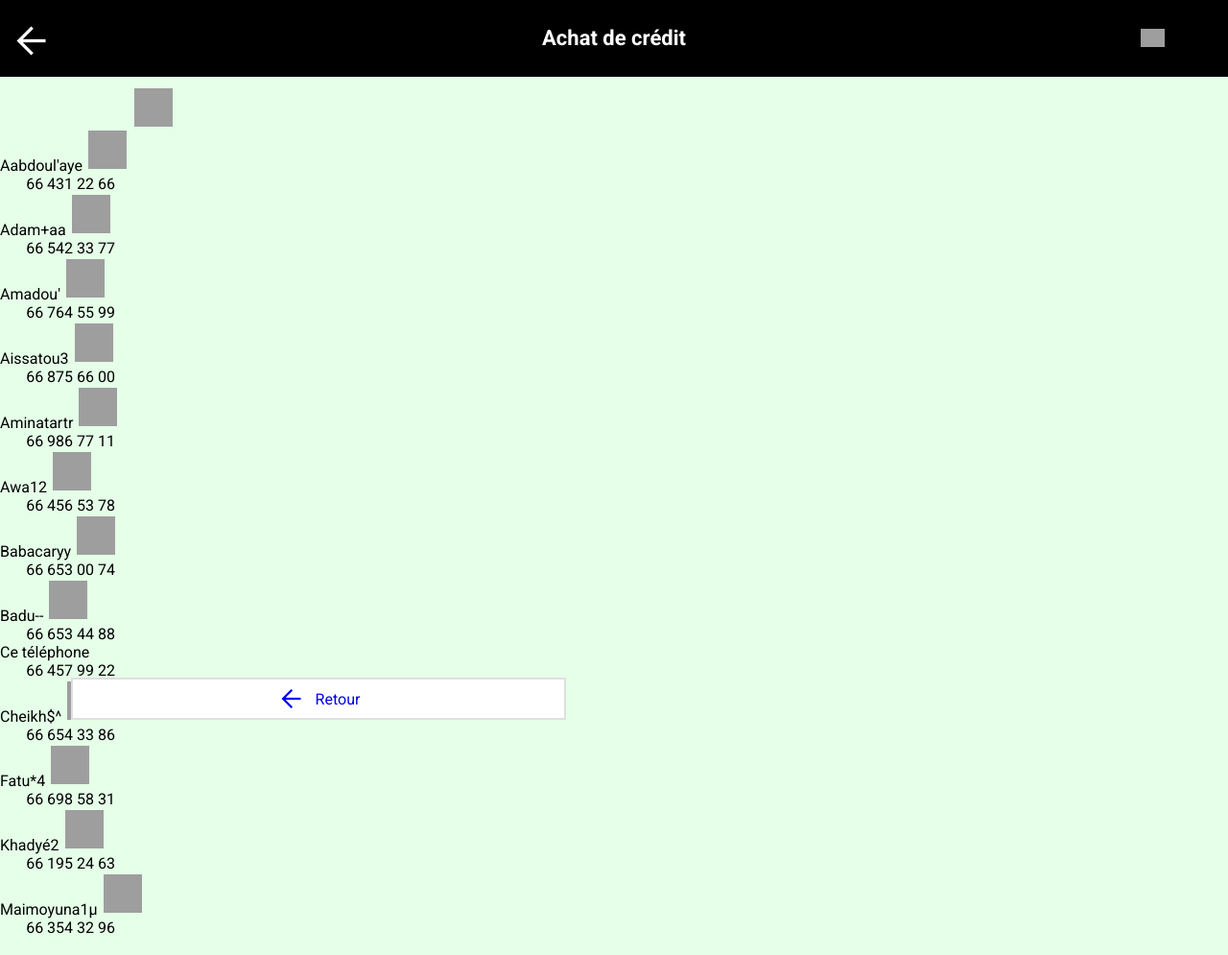
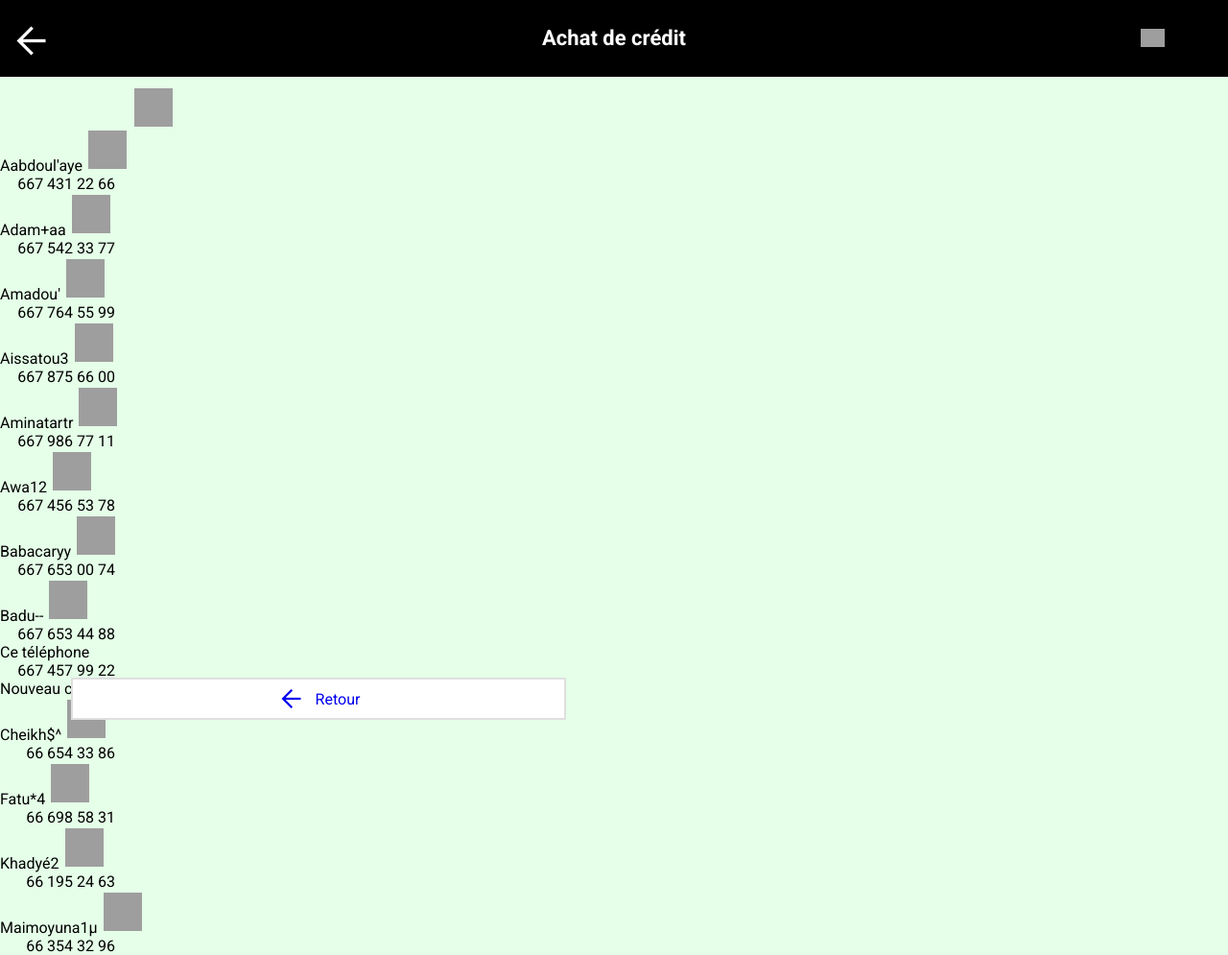
Before and after one commit to yannmehat/ProtoYUX, a plain HTML site: page web/achatCredit.html in a window 1280 px wide. Shown: the whole page at 96% size. Drawn offline with nearby package versions, Linux system fonts and the light colour scheme; no server answers; grey boxes are pictures that could not be loaded; a script that the page names is missing.

Commit message:
Correction de bugs

```diff
--- a/web/achatCredit.html
+++ b/web/achatCredit.html
@@ -69,21 +69,21 @@
   <md-list-item style="cursor: pointer; text-decoration: none; color: inherit; display: block;" href="montantCredit.html" type="button" onclick="setReceiver('Aabdoul\'aye', '66 431 22 66');";><a  >
     Aabdoul'aye
     </a> <img slot="start" style="width: 40px; height: 40px;" src="https://em-content.zobj.net/source/google/439/bust-in-silhouette_1f464.png">
-    <div slot="trailing-supporting-text">66 431 22 66</div>
+    <div slot="trailing-supporting-text">667 431 22 66</div>
   </md-list-item>
   <md-divider id="testtest"></md-divider>
 
   <md-list-item style="cursor: pointer; text-decoration: none; color: inherit; display: block;" href="montantCredit.html" type="button" onclick="setReceiver('Adam+aa', '66 542 33 77')"> <a  >
     Adam+aa
     </a> <img slot="start" style="width: 40px; height: 40px;" src="https://em-content.zobj.net/source/google/439/bust-in-silhouette_1f464.png">
-    <div slot="trailing-supporting-text">66 542 33 77</div>
+    <div slot="trailing-supporting-text">667 542 33 77</div>
   </md-list-item>
   <md-divider></md-divider>
 
   <md-list-item  style="cursor: pointer; text-decoration: none; color: inherit; display: block;" href="montantCredit.html" type="button" onclick="setReceiver(' Amadou\'', '66 764 55 99')"> <a  >
     Amadou'
     </a> <img slot="start" style="width: 40px; height: 40px;" src="https://em-content.zobj.net/source/google/439/bust-in-silhouette_1f464.png">
-    <div slot="trailing-supporting-text">66 764 55 99</div>
+    <div slot="trailing-supporting-text">667 764 55 99</div>
   </md-list-item>
   <md-divider></md-divider>
 
@@ -91,7 +91,7 @@
   <md-list-item style="cursor: pointer; text-decoration: none; color: inherit; display: block;" href="montantCredit.html" type="button" onclick="setReceiver('Aissatou3', '66 875 66 00')"> <a  >
     Aissatou3
     </a> <img slot="start" style="width: 40px; height: 40px;" src="https://em-content.zobj.net/source/google/439/bust-in-silhouette_1f464.png">
-    <div slot="trailing-supporting-text">66 875 66 00</div>
+    <div slot="trailing-supporting-text">667 875 66 00</div>
   </md-list-item>
   <md-divider></md-divider>
 
@@ -99,7 +99,7 @@
   <md-list-item style="cursor: pointer; text-decoration: none; color: inherit; display: block;" href="montantCredit.html" type="button" onclick="setReceiver('Aminatartr', '66 986 77 11')"> <a  >
     Aminatartr
     </a> <img slot="start" style="width: 40px; height: 40px;" src="https://em-content.zobj.net/source/google/439/bust-in-silhouette_1f464.png">
-    <div slot="trailing-supporting-text">66 986 77 11</div>
+    <div slot="trailing-supporting-text">667 986 77 11</div>
   </md-list-item>
   <md-divider></md-divider>
 
@@ -107,7 +107,7 @@
   <md-list-item style="cursor: pointer; text-decoration: none; color: inherit; display: block;" href="montantCredit.html" type="button" onclick="setReceiver('Awa12', '66 456 53 78')"> <a  >
     Awa12
     </a> <img slot="start" style="width: 40px; height: 40px;" src="https://em-content.zobj.net/source/google/439/bust-in-silhouette_1f464.png">
-    <div slot="trailing-supporting-text">66 456 53 78</div>
+    <div slot="trailing-supporting-text">667 456 53 78</div>
   </md-list-item>
   <md-divider></md-divider>
 
@@ -115,7 +115,7 @@
   <md-list-item style="cursor: pointer; text-decoration: none; color: inherit; display: block;" href="montantCredit.html" type="button" onclick="setReceiver( 'Babacaryy', '66 653 00 74')"> <a  >
     Babacaryy
     </a> <img slot="start" style="width: 40px; height: 40px;" src="https://em-content.zobj.net/source/google/439/bust-in-silhouette_1f464.png">
-    <div slot="trailing-supporting-text">66 653 00 74</div>
+    <div slot="trailing-supporting-text">667 653 00 74</div>
   </md-list-item>
   <md-divider></md-divider>
 
@@ -123,7 +123,7 @@
   <md-list-item style="cursor: pointer; text-decoration: none; color: inherit; display: block;" href="montantCredit.html" type="button" onclick="setReceiver( 'Badu--', '66 653 44 88')"> <a  >
     Badu--
     </a> <img slot="start" style="width: 40px; height: 40px;" src="https://em-content.zobj.net/source/google/439/bust-in-silhouette_1f464.png">
-    <div slot="trailing-supporting-text">66 653 44 88</div>
+    <div slot="trailing-supporting-text">667 653 44 88</div>
   </md-list-item>
   <md-divider></md-divider>
 
@@ -131,7 +131,13 @@
 
   <md-list-item style="cursor: pointer; text-decoration: none; color: inherit; display: block;" href="montantCredit.html" style = " background-color: #cfe2d1;"type="button" onclick="setReceiver('Ce téléphone', '66 457 99 22')"> <a  >
     Ce téléphone
-    </a> <div slot="trailing-supporting-text">66 457 99 22</div>
+    </a> <div slot="trailing-supporting-text">667 457 99 22</div>
+  </md-list-item>
+
+
+  <md-list-item id="custom" style="cursor: pointer; text-decoration: none; color: inherit; display: block;" href="montantCredit.html" style = "display:none; background-color: #cfe2d1;"type="button" onclick="setReceiver('Ce téléphone', '66 457 99 22')"> <a  >
+    Nouveau contact
+    </a> <div slot="trailing-supporting-text"></div>
   </md-list-item>
   <md-divider></md-divider>
 
--- a/web/script.js
+++ b/web/script.js
@@ -190,7 +190,7 @@ function isLetter(str) {
 }
 
 function filterList() {
-    var input, filt, ul, li, a, div, i, txtValue, numValue;
+    var input, filt, ul, li, a, div, i, txtValue, numValue, count;
     if(document.getElementById('inputContactCredit')) {
         input = document.getElementById('inputContactCredit');
     }
@@ -231,7 +231,6 @@ function filterList() {
       //filters.forEach(filt => {
         shouldDisplay = numValue.toUpperCase().includes(filt) || txtValue.toUpperCase().includes(filt)
       //})
-
       // update visibility
       // set visible if the string include all filters
       // or if there is no filter
@@ -313,10 +312,16 @@ function calcAmount(location) {
 function setAmount() {
     var input1 = document.getElementById("input1");
     var input0 = document.getElementById("input0");
-    amountFlat = input0.value;
-    sessionStorage.setItem("confAmount", amountFlat);
-    amount = input1.value;
-    sessionStorage.setItem("confAmountTax", amount);
+    if(input1 > 0 && input0 > 0) {
+        amountFlat = input0.value;
+        amount = input1.value;
+    }
+    else {
+        amountFlat = 0;
+        amount = 0;
+    }
+        sessionStorage.setItem("confAmountTax", amount);
+        sessionStorage.setItem("confAmount", amountFlat);
 }
 
 function setCredit() {
```
Also changed, not shown: web/transfertArgent.html (+19 -12 lines).
